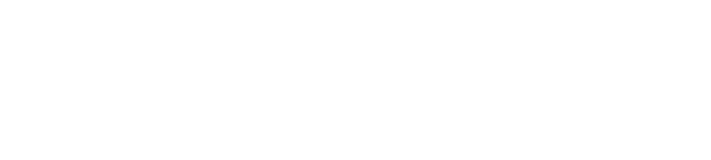
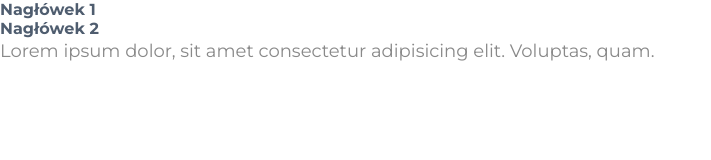
Before and after one commit to imediasystem/Miner, a website: page index.html in a window 1280 px wide. Shown: the whole page, without its empty margins (0-711 px from the left). Drawn offline with Linux system fonts and the light colour scheme.

Commit message:
Elements

```diff
--- a/dev-assets/04-elements/_body.scss
+++ b/dev-assets/04-elements/_body.scss
@@ -1,8 +1,8 @@
 body {
     background-color: $white;
-    color: $gray-dark;
+    color: $primary;
     font-family: 'Montserrat', sans-serif;
-    font-size: $font-size-5;
+    font-size: $font-size-6;
     margin: 0;
     padding: 0;
 }
--- a/dev-assets/04-elements/_typography.scss
+++ b/dev-assets/04-elements/_typography.scss
@@ -1,22 +1,22 @@
 p {
+    color: $gray-dark;
     font-size: $font-size-5;
     font-weight: 400;
-    line-height: $line-height-base;
+    line-height: $line-height-lg;
     margin: 0;
-    margin-bottom: $grid-base;
 }
 
 h1, h2, h3, h4, h5, h6 {
-    font-size: $font-size-5;
+    font-size: $font-size-6;
     line-height: $line-height-sm;
     margin: 0;
 }
 
 a {
-    color: $gray-very-dark;
+    color: $primary;
     text-decoration: none;
     &:hover {
-        color: $gray-very-dark;
+        color: $primary;
         text-decoration: underline;
     }
 }
--- a/index.html
+++ b/index.html
@@ -21,7 +21,9 @@
             <p class="browsehappy">You are using an <strong>outdated</strong> browser. Please <a href="#">upgrade your browser</a> to improve your experience.</p>
         <![endif]-->
 
-
+        <h1>Nagłówek 1</h1>
+        <h2>Nagłówek 2</h2>
+        <p>Lorem ipsum dolor, sit amet consectetur adipisicing elit. Voluptas, quam.</p>
 
 
 
```
Also changed, not shown: prod-assets/style.css.
